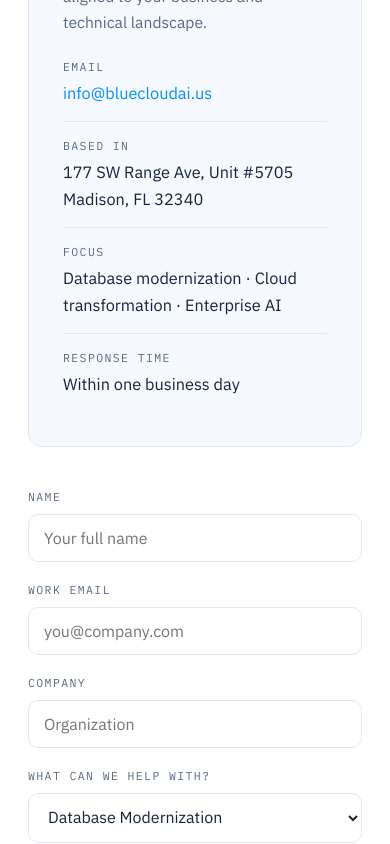
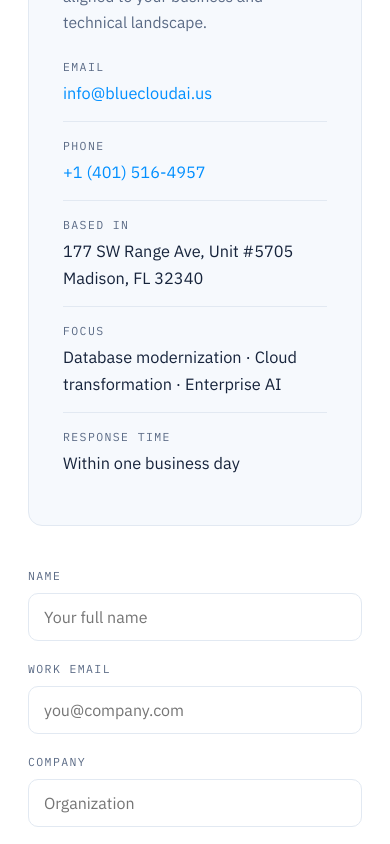
Before and after one commit to ramanasankarv/bc, a Next.js app: page /contact in a window 390 px wide. Shown: the part 800-1644 px from the top of the page. Built offline with nearby package versions, Linux system fonts and the light colour scheme.

Commit message:
adding phone number

```diff
--- a/app/components/Footer.tsx
+++ b/app/components/Footer.tsx
@@ -39,6 +39,7 @@
           <div>
             <h4>Connect</h4>
             <a href={`mailto:${company.email}`}>{company.email}</a>
+            <a href={`tel:${company.phone.replace(/[^+\d]/g, "")}`}>{company.phone}</a>
             <Link href="/contact">Request a consultation</Link>
             <span style={{ display: "block", padding: "6px 0", fontSize: "0.93rem" }}>
               {company.location}
--- a/app/contact/page.tsx
+++ b/app/contact/page.tsx
@@ -50,6 +50,14 @@
               </div>
             </div>
             <div className="item">
+              <div className="lab">Phone</div>
+              <div className="val">
+                <a href={`tel:${company.phone.replace(/[^+\d]/g, "")}`} style={{ color: "var(--azure)" }}>
+                  {company.phone}
+                </a>
+              </div>
+            </div>
+            <div className="item">
               <div className="lab">Based in</div>
               <div className="val">{company.location}</div>
             </div>
--- a/app/layout.tsx
+++ b/app/layout.tsx
@@ -90,6 +90,7 @@
   description:
     "IT consulting and systems-integration firm specializing in database modernization, cloud transformation, and AI-powered enterprise solutions.",
   email: company.email,
+  telephone: company.phone,
   address: {
     "@type": "PostalAddress",
     streetAddress: company.location,
@@ -97,6 +98,7 @@
   contactPoint: {
     "@type": "ContactPoint",
     email: company.email,
+    telephone: company.phone,
     contactType: "sales",
   },
 };
--- a/app/lib/content.ts
+++ b/app/lib/content.ts
@@ -9,6 +9,7 @@
   short: "Blue Cloud AI",
   tagline: "Cloud. Data. AI. Transformation.",
   email: "info@bluecloudai.us",
+  phone: "+1 (401) 516-4957",
   location: "177 SW Range Ave, Unit #5705 Madison, FL 32340",
   mission:
     "Blue Cloud AI Technologies empowers organizations to modernize legacy data platforms and operationalize artificial intelligence through cloud-native architectures, intelligent automation, and enterprise-scale systems integration.",
```
